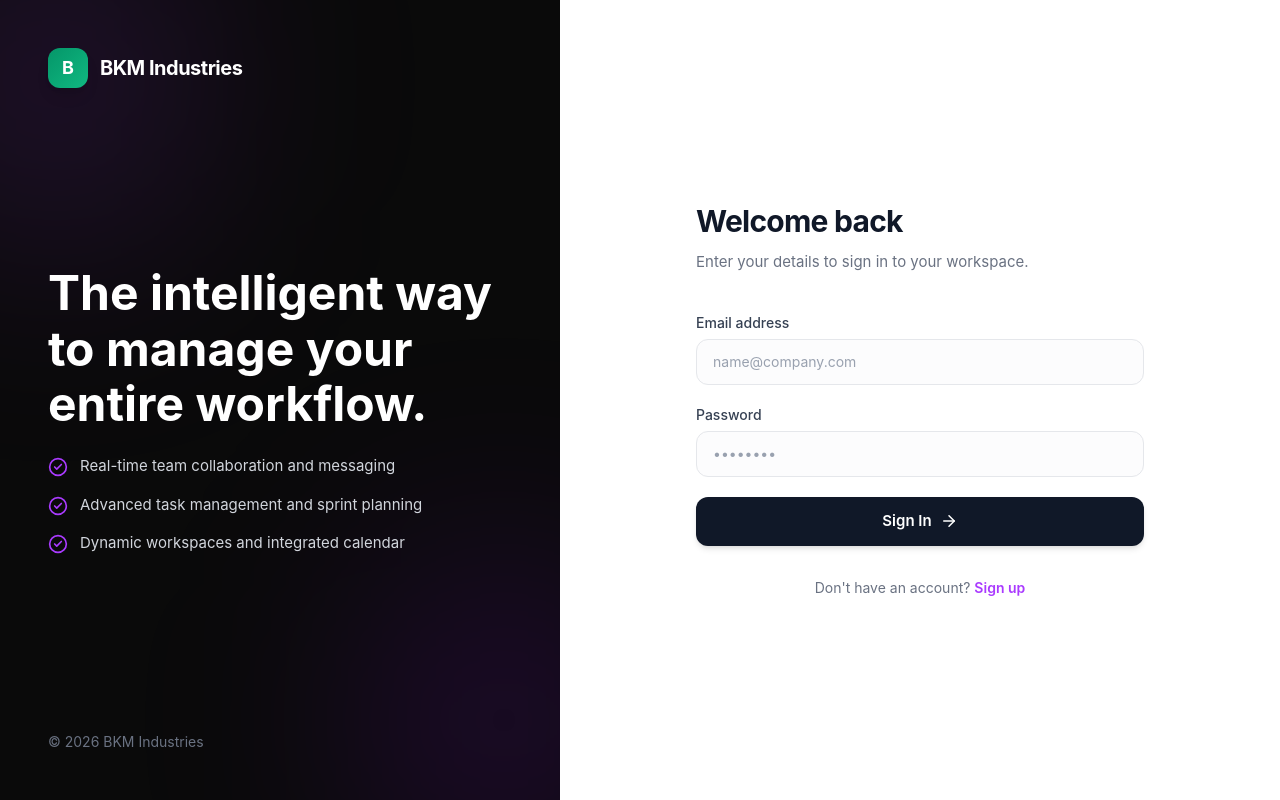
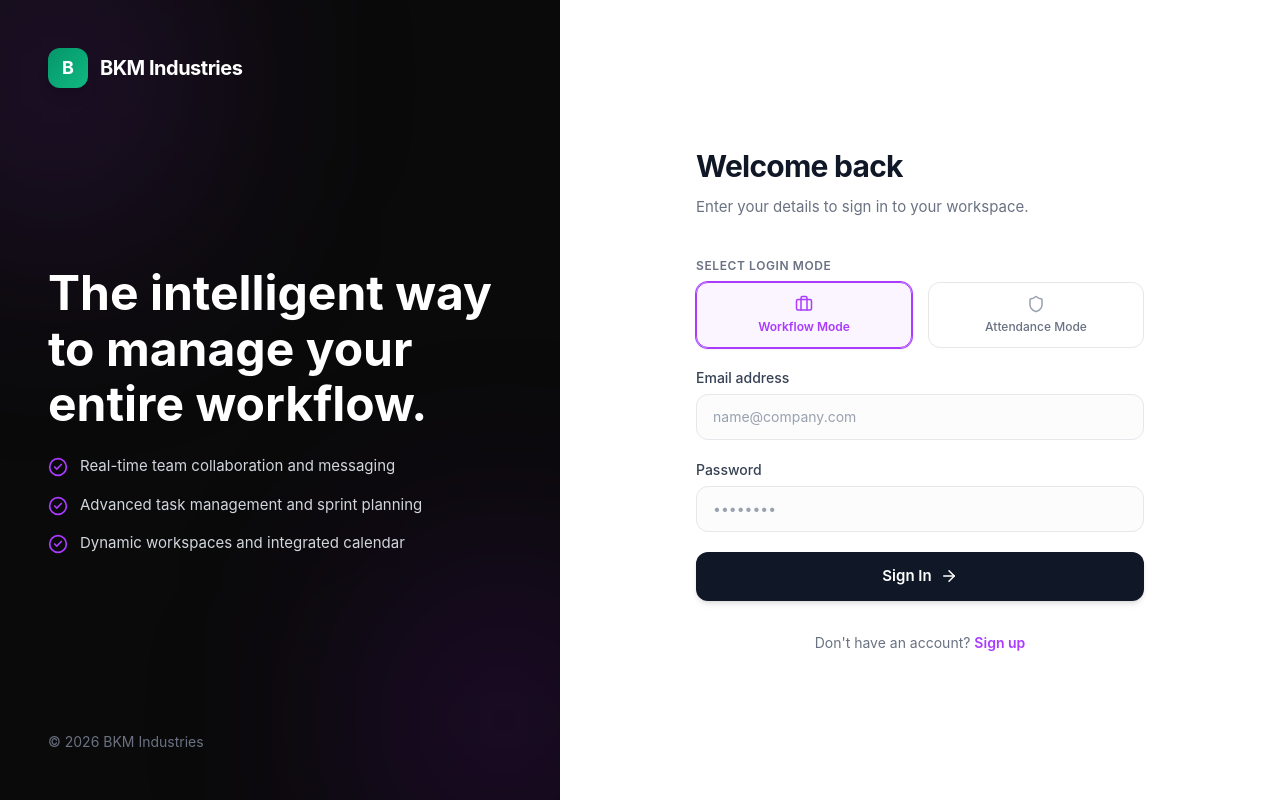
Before and after one commit to xenon110/Task_Management_BKM, a React (Vite) app: page /login in a window 1280 px wide. Built offline with nearby package versions, Linux system fonts and the light colour scheme; no server answers.

Commit message:
Add Login Purpose Selector (Workflow vs Attendance Mode) and Tasks view horizontal overflow scrolling

```diff
--- a/src/App.tsx
+++ b/src/App.tsx
@@ -41,7 +41,14 @@ function App() {
       <Routes>
         <Route
           path="/login"
-          element={!isAuthenticated ? <LoginPage /> : <Navigate to="/" />}
+          element={!isAuthenticated ? <LoginPage /> : <Navigate to={(() => {
+            const mode = localStorage.getItem('loginRedirectMode');
+            if (mode === 'attendance') {
+              localStorage.removeItem('loginRedirectMode');
+              return '/attendance';
+            }
+            return '/';
+          })()} />}
         />
 
         <Route
--- a/src/pages/LoginPage.tsx
+++ b/src/pages/LoginPage.tsx
@@ -7,7 +7,11 @@ const LoginPage = () => {
   const [isLogin, setIsLogin] = useState(true);
   const [email, setEmail] = useState('');
   const [password, setPassword] = useState('');
-  const [confirmPassword, setConfirmPassword] = useState('');
+  const [loginMode, setLoginMode] = useState<'workflow' | 'attendance'>('workflow');
+
+  useEffect(() => {
+    localStorage.setItem('loginRedirectMode', loginMode);
+  }, [loginMode]);
 
   const [name, setName] = useState('');
   const [companyName, setCompanyName] = useState('');
@@ -235,6 +239,40 @@ const LoginPage = () => {
           )}
 
           <form className="space-y-5" onSubmit={handleSubmit}>
+            {isLogin && (
+              <div className="space-y-2">
+                <label className="block text-xs font-semibold text-gray-500 uppercase tracking-wider">
+                  Select Login Mode
+                </label>
+                <div className="grid grid-cols-2 gap-4">
+                  <button
+                    type="button"
+                    onClick={() => setLoginMode('workflow')}
+                    className={`flex flex-col items-center justify-center p-3 rounded-xl border text-center transition-all ${
+                      loginMode === 'workflow'
+                        ? 'border-brand bg-brand/5 text-brand shadow-sm ring-1 ring-brand font-semibold'
+                        : 'border-gray-200 hover:bg-gray-50 text-gray-500 font-medium'
+                    }`}
+                  >
+                    <Briefcase size={18} className={loginMode === 'workflow' ? 'text-brand' : 'text-gray-400'} />
+                    <span className="text-xs mt-1.5">Workflow Mode</span>
+                  </button>
+                  <button
+                    type="button"
+                    onClick={() => setLoginMode('attendance')}
+                    className={`flex flex-col items-center justify-center p-3 rounded-xl border text-center transition-all ${
+                      loginMode === 'attendance'
+                        ? 'border-[#7e22ce] bg-[#7e22ce]/5 text-[#7e22ce] shadow-sm ring-1 ring-[#7e22ce] font-semibold'
+                        : 'border-gray-200 hover:bg-gray-50 text-gray-500 font-medium'
+                    }`}
+                  >
+                    <Shield size={18} className={loginMode === 'attendance' ? 'text-[#7e22ce]' : 'text-gray-400'} />
+                    <span className="text-xs mt-1.5">Attendance Mode</span>
+                  </button>
+                </div>
+              </div>
+            )}
+
             <div>
               <label htmlFor="email-address" className="block text-sm font-medium text-gray-700 mb-1.5">
                 Email address
```
Also changed, not shown: src/pages/TasksPage.tsx (+4 -4 lines).
